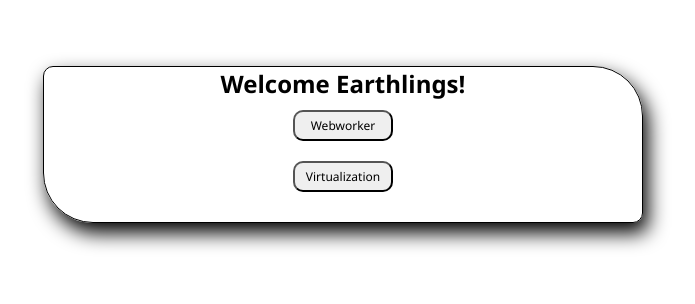
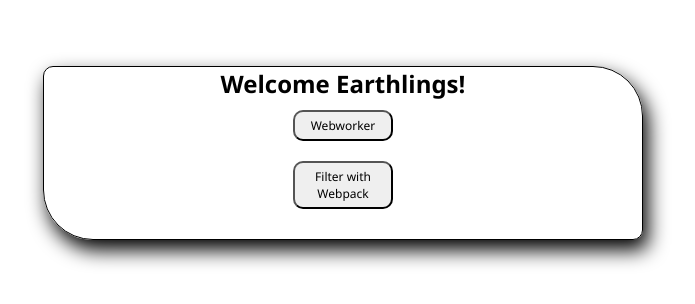
Before and after one commit to Hamzazaheer721/Webworkers-React-Typescript, a React (Create React App) app: page / in a window 1280 px wide. Shown: the part 114-418 px from the top of the page, without its empty margins (341-1036 px from the left). Built offline with nearby package versions, Linux system fonts and the light colour scheme.

Commit message:
!fix(CT-9): filter path changed

```diff
--- a/src/components/Virtualization/index.tsx
+++ b/src/components/Filter/index.tsx
@@ -8,17 +8,17 @@
 import TableComponent from '../Table';
 import { Heading, Wrapper } from './index.styled';
 
-const VirtualizedComponent: FC = memo(() => {
+const FilterComponent: FC = memo(() => {
   const [data] = useState<IDataType[]>(Data)
   const [value, setValue] = useState<string>('');
 
-  const changeValue = useCallback((_val : string) => {
+  const changeValue = useCallback((_val: string) => {
     setValue(_val)
   }, [])
 
   return (
     <Wrapper>
-      <Heading>Virtualized Component</Heading>
+      <Heading>Filter Component</Heading>
       <InputComponent changeValue={changeValue} />
       <TableComponent data={data} value={value} />
     </Wrapper>
@@ -26,4 +26,4 @@
   )
 });
 
-export default VirtualizedComponent;
+export default FilterComponent;
--- a/src/components/Welcome/index.tsx
+++ b/src/components/Welcome/index.tsx
@@ -8,8 +8,8 @@
     <Link to="/loop">
       <Button>Webworker</Button>
     </Link>
-    <Link to="/virtualization">
-      <Button>Virtualization</Button>
+    <Link to="/filter">
+      <Button>Filter with Webpack</Button>
     </Link>
   </MainContainer>
 ))
--- a/src/routes/Virtualization/index.tsx
+++ b/src/routes/Filter/index.tsx
@@ -5,9 +5,9 @@
 
 const LazyView = lazy(() => import('./view'));
 
-const Virtualization : FC = memo((props) => (
+const Filter: FC = memo((props) => (
   <Suspense fallback={<LoaderComponent />}>
     <LazyView {...props} />
   </Suspense>
 ))
-export default Virtualization;
+export default Filter;
--- a/src/routes/Virtualization/view.tsx
+++ b/src/routes/Filter/view.tsx
@@ -1,7 +1,7 @@
 import { FC, memo } from 'react';
-import VirtualizedComponent from '../../components/Virtualization';
+import FilterComponent from '../../components/Filter';
 
 const ViewComponent: FC = memo(() => (
-  <VirtualizedComponent />
+  <FilterComponent />
 ));
 export default ViewComponent;
--- a/src/routes/index.tsx
+++ b/src/routes/index.tsx
@@ -1,7 +1,7 @@
 import { FC, memo } from 'react';
 import { BrowserRouter as Router, Route, Switch } from 'react-router-dom';
 import Loop from './Loop';
-import Virtualization from './Virtualization';
+import Filter from './Filter';
 import Welcome from './Welcome';
 
 const RoutesComponent: FC<{}> = memo(() => (
@@ -9,7 +9,7 @@
     <Switch>
       <Route exact path="/" component={Welcome} />
       <Route exact path="/loop" component={Loop} />
-      <Route exact path="/virtualization" component={Virtualization} />
+      <Route exact path="/filter" component={Filter} />
     </Switch>
   </Router>
 ));
```
Also changed, not shown: src/components/Filter/index.styled.ts (renamed from src/components/Virtualization/index.styled.ts).
